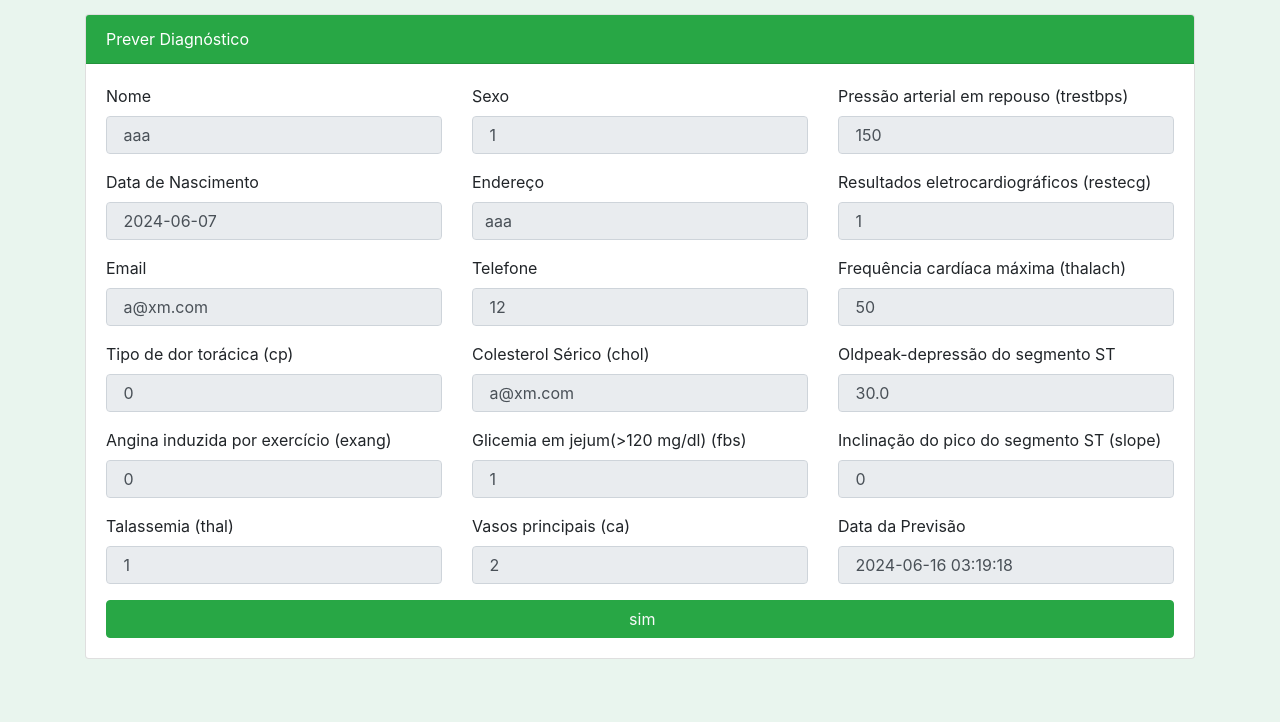
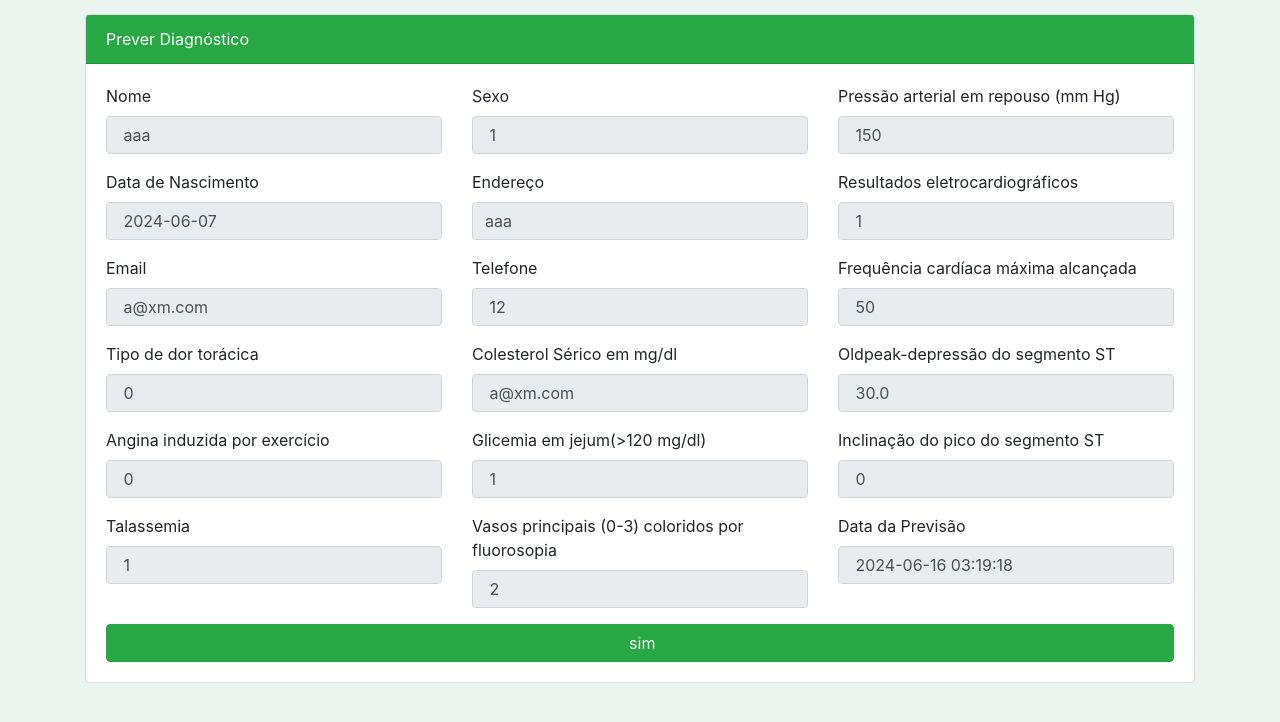
Before and after one commit to Ximana/sysad-ai, a Flask app: page /detalhePaciente/1 in a window 1280 px wide. Shown: the part 62-784 px from the top of the page. Run offline with Flask 3, Linux system fonts and the light colour scheme; the visitor is signed in with stand-in values (Sample User, id 1); data comes from the database, SQL or seed files in the repository; parts of the project's set-up code (start-up, migrations or seed data) failed here and were passed over; some libraries are stand-ins or nearby versions.

Commit message:
Versao Final para Defesa

```diff
--- a/templates/detalhePaciente.html
+++ b/templates/detalhePaciente.html
@@ -23,15 +23,15 @@
               <input value=" {{ paciente['email'] }}" type="text" class="form-control" id="email" name="email" readonly>
             </div>
             <div class="form-group">
-              <label for="dor">Tipo de dor torácica (cp)</label>
+              <label for="dor">Tipo de dor torácica</label>
               <input value=" {{ paciente['dor_toracica'] }}" type="text" class="form-control" id="email" name="email" readonly>
             </div>
             <div class="form-group">
-              <label for="angina">Angina induzida por exercício (exang)</label>
+              <label for="angina">Angina induzida por exercício</label>
               <input value=" {{ paciente['angina'] }}" type="text" class="form-control" id="email" name="email" readonly>
             </div>
             <div class="form-group">
-              <label for="talassemia">Talassemia (thal)</label>
+              <label for="talassemia">Talassemia</label>
               <input value=" {{ paciente['talassemia'] }}" type="text" class="form-control" id="email" name="email" readonly>
             </div>
           </div>
@@ -51,30 +51,30 @@
               <input value=" {{ paciente['telefone'] }}" type="text" class="form-control" id="telefone" name="telefone" readonly>
             </div>
             <div class="form-group">
-              <label for="colesterol">Colesterol Sérico (chol)</label>
+              <label for="colesterol">Colesterol Sérico em mg/dl</label>
               <input value=" {{ paciente['colesterol'] }}" type="text" class="form-control" id="colesterol" name="colesterol" readonly>
             </div>
             <div class="form-group">
-              <label for="glicemia">Glicemia em jejum(>120 mg/dl) (fbs)</label>
+              <label for="glicemia">Glicemia em jejum(>120 mg/dl)</label>
               <input value=" {{ paciente['glicemia'] }}" type="text" class="form-control" id="colesterol" name="colesterol" readonly>
             </div>
             <div class="form-group">
-              <label for="num_vasos">Vasos principais (ca)</label>
+              <label for="num_vasos">Vasos principais (0-3) coloridos por fluorosopia</label>
               <input value=" {{ paciente['num_vasos_principais'] }}" type="text" class="form-control" id="colesterol" name="colesterol" readonly>
             </div>
           </div>
 
           <div class="col-12 col-md-6 col-lg-4">
             <div class="form-group">
-              <label for="ta">Pressão arterial em repouso (trestbps)</label>
+              <label for="ta">Pressão arterial em repouso (mm Hg)</label>
               <input value=" {{ paciente['ta'] }}" type="text" class="form-control" id="colesterol" name="colesterol" readonly>
             </div>
             <div class="form-group">
-              <label for="result_eletrocardiografico">Resultados eletrocardiográficos (restecg)</label>
+              <label for="result_eletrocardiografico">Resultados eletrocardiográficos</label>
               <input value=" {{ paciente['resultados_eletrocardiograficos'] }}" type="text" class="form-control" id="colesterol" name="colesterol" readonly>
             </div>
             <div class="form-group">
-              <label for="freq_cardiaca">Frequência cardíaca máxima (thalach)</label>
+              <label for="freq_cardiaca">Frequência cardíaca máxima alcançada</label>
               <input value=" {{ paciente['frequencia_cardiaca'] }}" type="text" class="form-control" id="colesterol" name="colesterol" readonly>
             </div>
             <div class="form-group">
@@ -82,7 +82,7 @@
               <input value=" {{ paciente['oldpeak'] }}" type="text" class="form-control" id="colesterol" name="colesterol" readonly>
             </div>
             <div class="form-group">
-              <label for="inclinacao_st">Inclinação do pico do segmento ST (slope)</label>
+              <label for="inclinacao_st">Inclinação do pico do segmento ST</label>
               <input value=" {{ paciente['inclinacao_st'] }}" type="text" class="form-control" id="colesterol" name="colesterol" readonly>
             </div>
             <div class="form-group">
```
